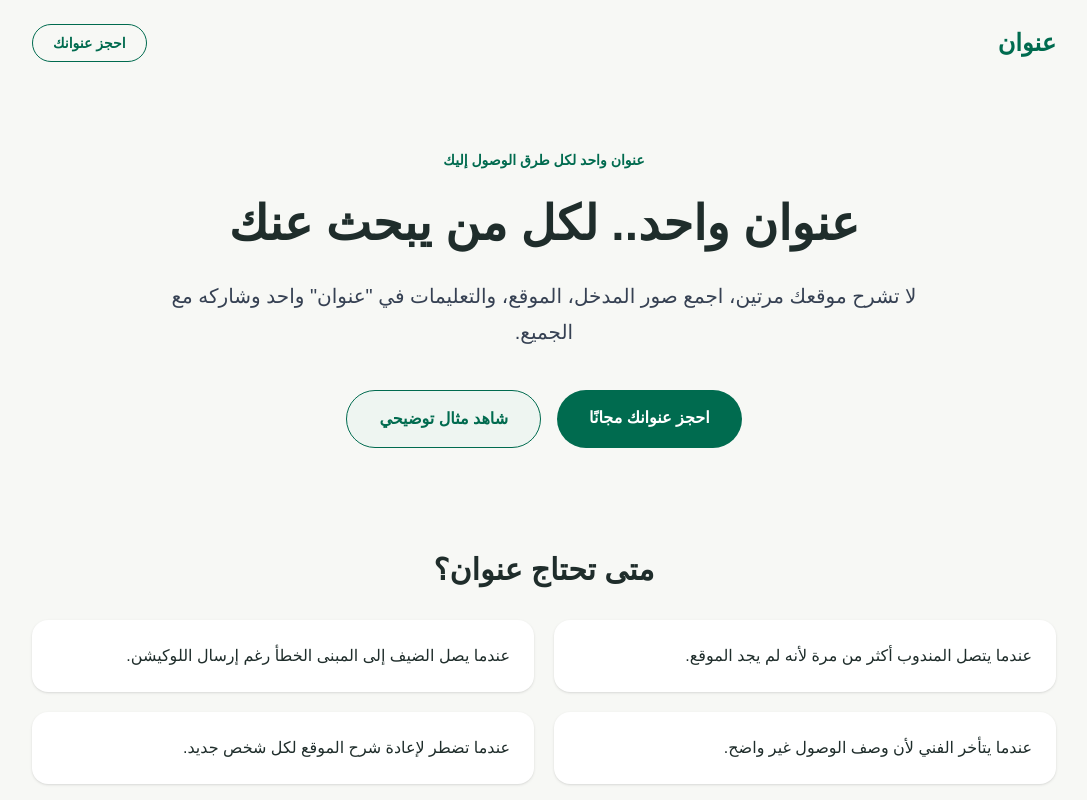
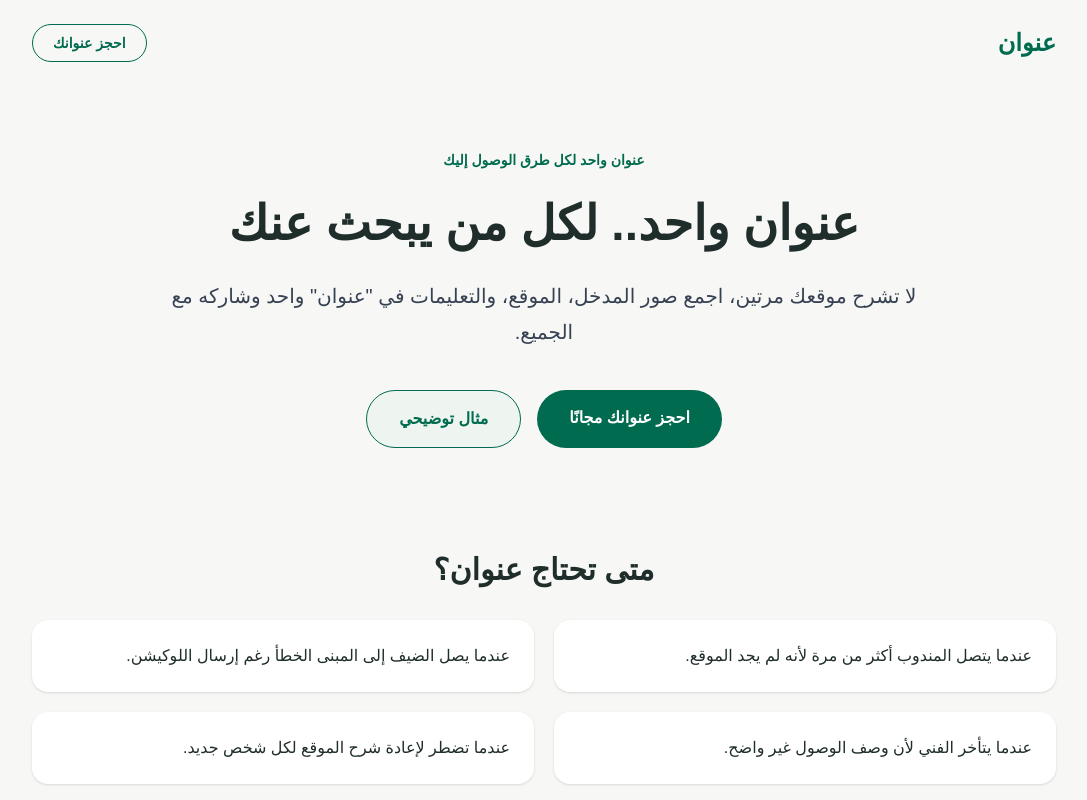
Before and after one commit to hammamghamdi/onwan, a Next.js app: page / in a window 1280 px wide. Shown: the top 800 px of the page, without its empty margins (96-1183 px from the left). Built offline with nearby package versions, Linux system fonts and the light colour scheme.

Commit message:
Update home page text and demo button

```diff
--- a/app/page.tsx
+++ b/app/page.tsx
@@ -42,7 +42,7 @@ export default function Home() {
               href="/demo1"
               className="rounded-full border border-[#006b4f] bg-[#eef5f1] px-8 py-4 font-bold text-[#006b4f]"
             >
-              شاهد مثال توضيحي
+               مثال توضيحي
             </Link>
           </div>
         </section>
```
